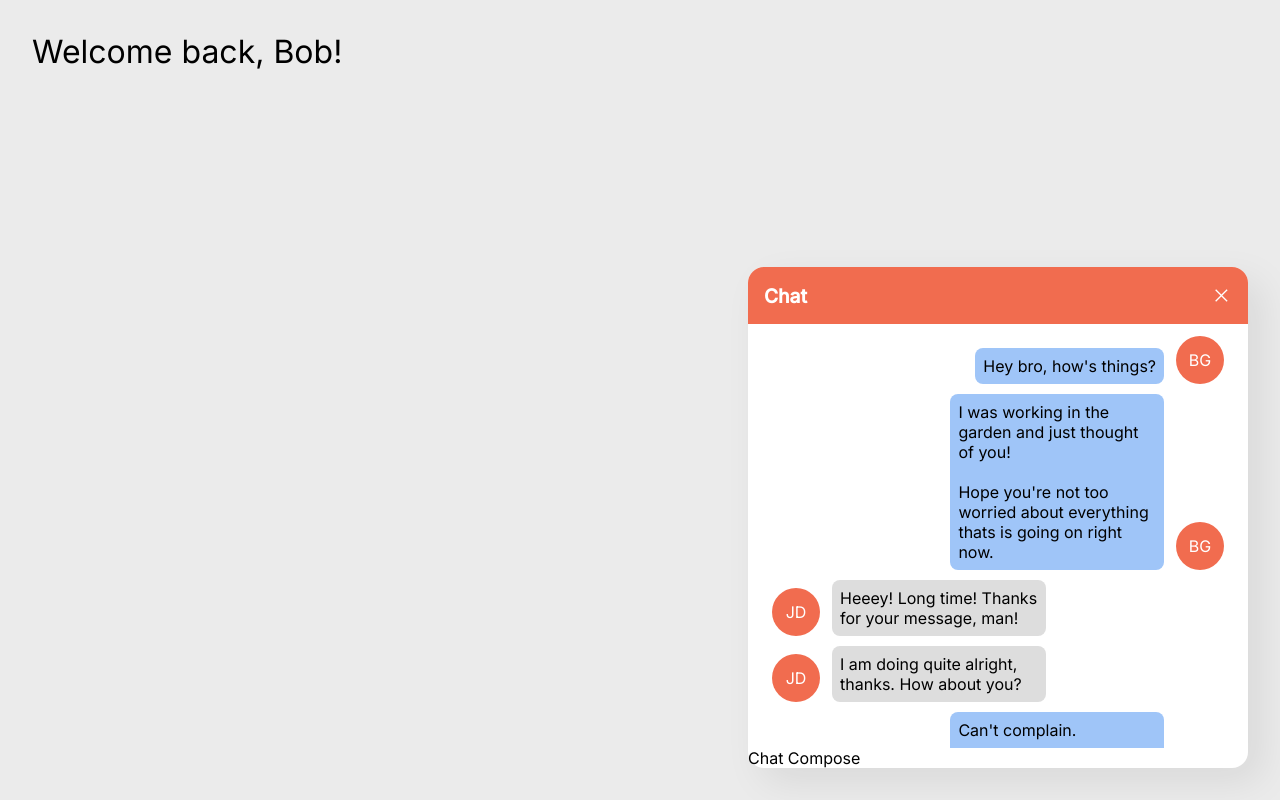
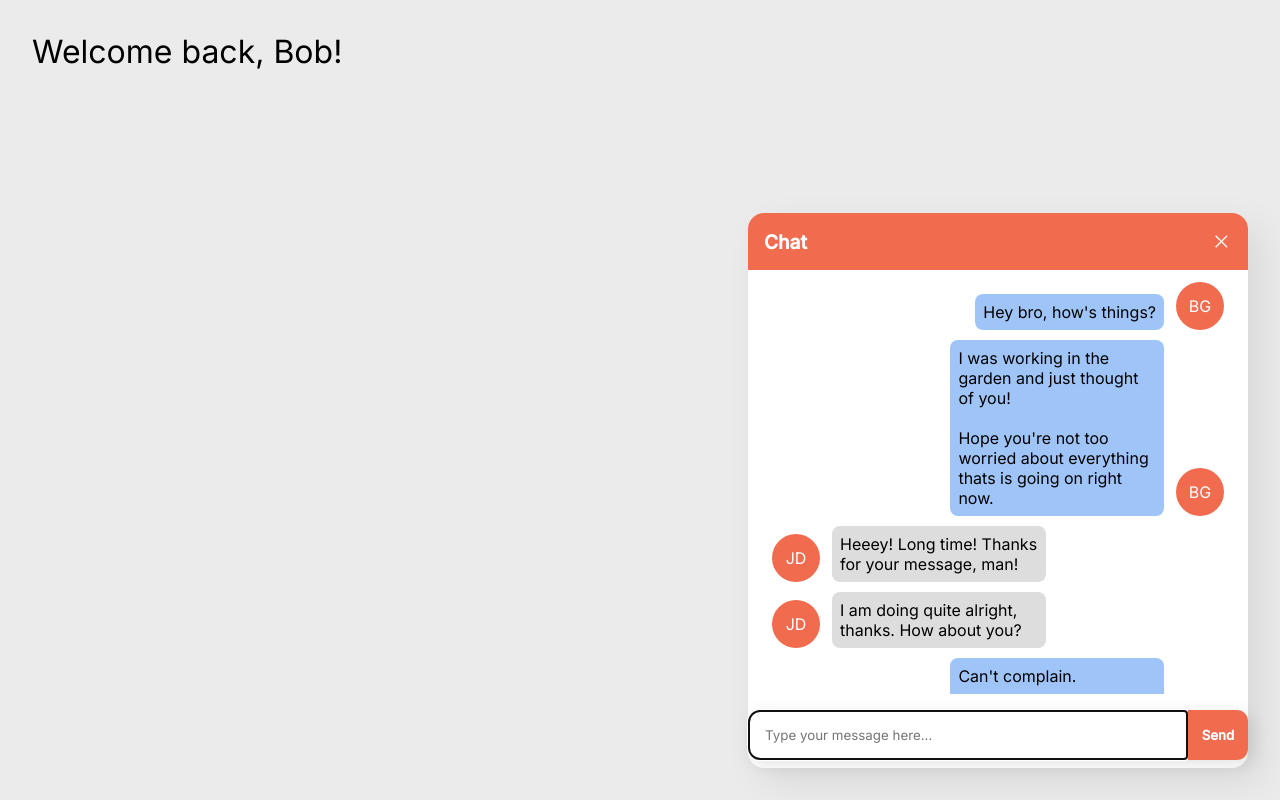
Before and after one commit to TheAkshitS/messaging-app, a Vue app: page / in a window 1280 px wide. Both pictures are taken after a click on the picture 1208 px from the left and 728 px from the top of the page. Built offline with nearby package versions, Linux system fonts and the light colour scheme.

Commit message:
feat: updateConversation

```diff
--- a/src/components/ChatBox.vue
+++ b/src/components/ChatBox.vue
@@ -1,10 +1,23 @@
 <script setup>
+import { ref } from 'vue';
+import { useConversationStore } from '../stores/ConversationStore';
+import { useUserStore } from '../stores/UserStore';
+import { getFormattedCurrentTime } from '../utils';
 import ChatConversation from './ChatConversation.vue';
 import ChatCompose from './ChatCompose.vue';
-import { ref } from 'vue';
+
+const conversationStore = useConversationStore();
+const userStore = useUserStore();
 
 const sendReply = async (message) => {
-  console.log('message', message);
+  const payload = {
+    id: conversationStore.nextConversationId,
+    from: userStore.currentUser,
+    message,
+    date: getFormattedCurrentTime(),
+  };
+
+  await conversationStore.updateConversation(payload);
 };
 
 const isChatWindowOpen = ref(false);
--- a/src/components/ChatCompose.vue
+++ b/src/components/ChatCompose.vue
@@ -1,6 +1,57 @@
-<script setup></script>
+<script setup>
+import { ref } from 'vue';
+
+const emit = defineEmits(['submit']);
+
+const message = ref('');
+
+const submit = async () => {
+  if (!message.value) return;
+
+  await emit('submit', message.value);
+  message.value = await '';
+};
+</script>
 
 <template>
   <!-- compose section -->
-  Chat Compose
+  <form class="compose__container" @submit.prevent="submit">
+    <textarea
+      v-model.trim="message"
+      placeholder="Type your message here..."
+      spellcheck="false"
+      autofocus
+      rows="1"
+      class="compose__input"
+    />
+    <button type="submit" class="compose__submit">Send</button>
+  </form>
 </template>
+
+<style scoped>
+.compose__container {
+  display: grid;
+  grid-template-columns: auto 3.75rem;
+  margin: 1rem 0 0.5rem;
+  border-radius: 0.7rem;
+  box-shadow: 4px 4px 17px rgba(0, 0, 0, 0.12);
+}
+
+.compose__input {
+  padding: 1rem;
+  border-top-left-radius: 0.7rem;
+  border-bottom-left-radius: 0.7rem;
+  border: 1px solid gray;
+  resize: none;
+}
+
+.compose__submit {
+  background: var(--primary-color);
+  color: #fff;
+  border: none;
+  font-weight: bold;
+  border-top-right-radius: 0.7rem;
+  border-bottom-right-radius: 0.7rem;
+  cursor: pointer;
+}
+</style>
--- a/src/components/ChatMessage.vue
+++ b/src/components/ChatMessage.vue
@@ -38,7 +38,7 @@ const isSender = computed(() => {
   display: flex;
   align-items: flex-end;
   max-width: 60%;
-  margin-bottom: 0.625rem;
+  margin-bottom: 10px;
 }
 
 .message__container--reverse {
--- a/src/stores/ConversationStore.js
+++ b/src/stores/ConversationStore.js
@@ -5,6 +5,10 @@ export const useConversationStore = defineStore('conversation', {
   state: () => ({
     conversations: [],
   }),
+
+  getters: {
+    nextConversationId: (state) => state.conversations.length + 1,
+  },
 
   actions: {
     async fetchConversations() {
@@ -15,5 +19,15 @@ export const useConversationStore = defineStore('conversation', {
         console.error(error);
       }
     },
+
+    async updateConversation(newMessage) {
+      try {
+        setTimeout(async () => {
+          await this.conversations.push(newMessage);
+        }, 500);
+      } catch (error) {
+        console.error(error);
+      }
+    },
   },
 });
--- a/src/utils.js
+++ b/src/utils.js
@@ -13,3 +13,10 @@ export function mockFetch(time = 500, dataType) {
     }, time);
   });
 }
+
+export const getFormattedCurrentTime = () => {
+  const now = new Date();
+  const formattedTime = now.toISOString().slice(0, 19).replace('T', ' ');
+
+  return String(formattedTime);
+};
```
